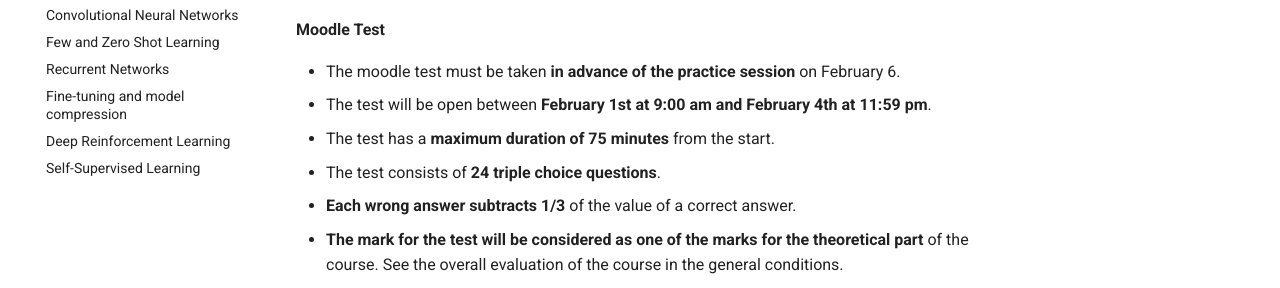
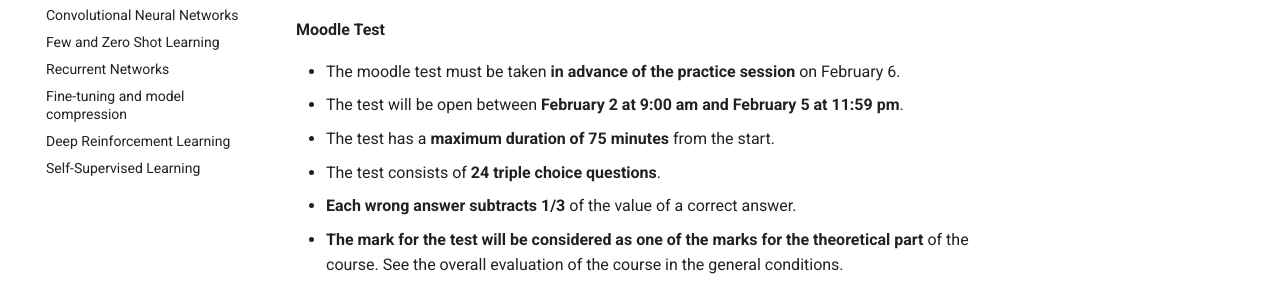
Before and after one commit to pertusa/ap, an MkDocs documentation site: the page built from docs/dnn.md, in a window 1280 px wide and 900 px high, scrolled down 2109 px. Shown: the part 165-453 px from the top of the window. Built offline with MkDocs 1.6.1 and Material for MkDocs 9.7.7, drawn with Linux system fonts in a browser that asks for light colours; some of the changed text lies outside the part shown.

Commit message:
Update dnn.md

```diff
--- a/docs/dnn.md
+++ b/docs/dnn.md
@@ -62,7 +62,7 @@ To understand the proposed theoretical contents, the following bibliographic res
 **Moodle Test**
 
 - The moodle test must be taken **in advance of the practice session** on February 6.
-- The test will be open between **February 1st at 9:00 am and February 4th at 11:59 pm**.
+- The test will be open between **February 2 at 9:00 am and February 5 at 11:59 pm**.
 - The test has a **maximum duration of 75 minutes** from the start.
 - The test consists of **24 triple choice questions**.
 - **Each wrong answer subtracts 1/3** of the value of a correct answer.
```
Also changed, not shown: other parts of docs/dnn.md (+1 -1 lines).
